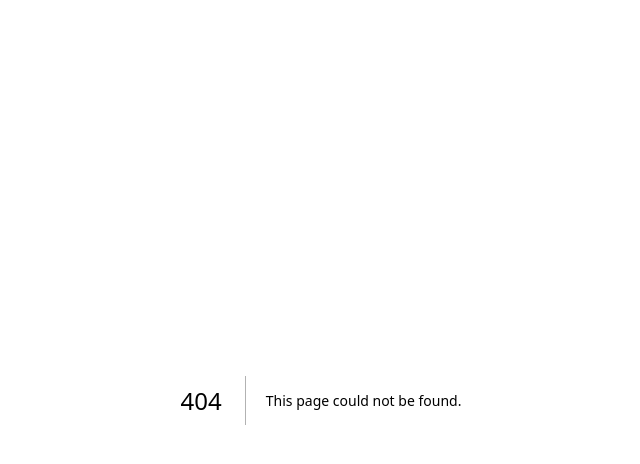
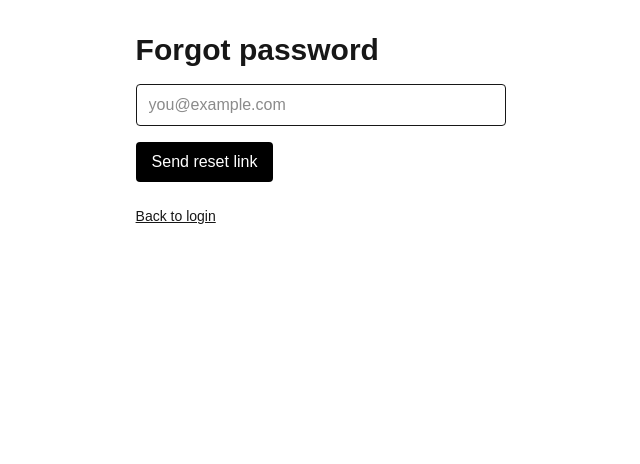
Before and after one commit to tasniamaha/CampusLoop, a Next.js app in the folder frontend/web/: page /forgot-password in a window 1280 px wide. Before the commit this address had no page. Shown: the top 464 px of the page, without its empty margins (319-959 px from the left). Built offline with nearby package versions, Linux system fonts and the light colour scheme.

Commit message:
feat:added pages for forgot and reset password

```diff
--- /dev/null
+++ b/frontend/web/app/api/auth/forgot-password/route.ts
@@ -0,0 +1,26 @@
+import { NextRequest, NextResponse } from 'next/server';
+import { forwardedForHeader } from '../../../../lib/client-ip';
+
+export async function POST(request: NextRequest) {
+  let body: unknown;
+  try {
+    body = await request.json();
+  } catch {
+    return NextResponse.json({ message: 'Invalid request body' }, { status: 400 });
+  }
+  if (!process.env.API_URL) {
+    return NextResponse.json({ message: 'Service is not configured' }, { status: 500 });
+  }
+  try {
+    const response = await fetch(`${process.env.API_URL}/auth/forgot-password`, {
+      method: 'POST',
+      headers: { 'Content-Type': 'application/json', ...forwardedForHeader(request) },
+      body: JSON.stringify(body),
+      cache: 'no-store',
+    });
+    const data = await response.json();
+    return NextResponse.json(data, { status: response.status });
+  } catch {
+    return NextResponse.json({ message: 'Unable to connect to the service' }, { status: 502 });
+  }
+}
--- /dev/null
+++ b/frontend/web/app/api/auth/reset-password/route.ts
@@ -0,0 +1,26 @@
+import { NextRequest, NextResponse } from 'next/server';
+import { forwardedForHeader } from '../../../../lib/client-ip';
+
+export async function POST(request: NextRequest) {
+  let body: unknown;
+  try {
+    body = await request.json();
+  } catch {
+    return NextResponse.json({ message: 'Invalid request body' }, { status: 400 });
+  }
+  if (!process.env.API_URL) {
+    return NextResponse.json({ message: 'Service is not configured' }, { status: 500 });
+  }
+  try {
+    const response = await fetch(`${process.env.API_URL}/auth/reset-password`, {
+      method: 'POST',
+      headers: { 'Content-Type': 'application/json', ...forwardedForHeader(request) },
+      body: JSON.stringify(body),
+      cache: 'no-store',
+    });
+    const data = await response.json();
+    return NextResponse.json(data, { status: response.status });
+  } catch {
+    return NextResponse.json({ message: 'Unable to connect to the service' }, { status: 502 });
+  }
+}
--- /dev/null
+++ b/frontend/web/app/forgot-password/page.tsx
@@ -0,0 +1,56 @@
+'use client';
+
+import { useState } from 'react';
+import Link from 'next/link';
+
+export default function ForgotPasswordPage() {
+  const [email, setEmail] = useState('');
+  const [busy, setBusy] = useState(false);
+  const [note, setNote] = useState('');
+
+  async function submit(e: React.SyntheticEvent) {
+    e.preventDefault();
+    setBusy(true);
+    setNote('');
+    try {
+      const res = await fetch('/api/auth/forgot-password', {
+        method: 'POST',
+        headers: { 'Content-Type': 'application/json' },
+        body: JSON.stringify({ email }),
+      });
+      const data = await res.json().catch(() => ({}));
+      setNote(
+        res.status === 429
+          ? 'Too many requests. Please try again later.'
+          : res.ok
+            ? data.message
+            : 'Could not send the link. Check the email address and try again.',
+      );
+    } catch {
+      setNote('Unable to connect. Please try again.');
+    } finally {
+      setBusy(false);
+    }
+  }
+
+  return (
+    <main className="mx-auto max-w-md p-8">
+      <h1 className="mb-4 text-3xl font-bold">Forgot password</h1>
+      <form onSubmit={submit} className="space-y-4">
+        <input
+          type="email"
+          required
+          value={email}
+          onChange={(e) => setEmail(e.target.value)}
+          placeholder="you@example.com"
+          className="w-full rounded border px-3 py-2"
+        />
+        <button disabled={busy} className="rounded bg-black px-4 py-2 text-white disabled:opacity-50">
+          {busy ? 'Sending...' : 'Send reset link'}
+        </button>
+      </form>
+      {note && <p role="status" className="mt-4 text-sm text-gray-700">{note}</p>}
+      <Link href="/login" className="mt-6 inline-block text-sm underline">Back to login</Link>
+    </main>
+  );
+}
--- a/frontend/web/app/login/page.tsx
+++ b/frontend/web/app/login/page.tsx
@@ -106,7 +106,7 @@ export default function LoginPage() {
             {loading ? 'Signing in...' : 'Sign in'}
           </button>
         </form>
-
+        <Link href="/forgot-password" className="text-sm underline">Forgot password?</Link>
         <p className="mt-6 text-center text-sm text-gray-600">
           New to CampusLoop?{' '}
           <Link href="/register" className="font-semibold text-indigo-600 hover:underline">
--- /dev/null
+++ b/frontend/web/app/reset-password/page.tsx
@@ -0,0 +1,78 @@
+'use client';
+
+import { useEffect, useRef, useState } from 'react';
+import Link from 'next/link';
+
+export default function ResetPasswordPage() {
+  const tokenRef = useRef('');
+  const [hasToken, setHasToken] = useState<boolean | null>(null);
+  const [password, setPassword] = useState('');
+  const [confirm, setConfirm] = useState('');
+  const [state, setState] = useState<'idle' | 'busy' | 'ok' | 'error'>('idle');
+  const [message, setMessage] = useState('');
+
+useEffect(() => {
+  if (!tokenRef.current) {
+    tokenRef.current = new URLSearchParams(window.location.search).get('token') ?? '';
+    if (tokenRef.current) window.history.replaceState(null, '', '/reset-password');
+  }
+  setHasToken(tokenRef.current.length > 0);
+}, []);
+
+  async function submit(e: React.SyntheticEvent) {
+    e.preventDefault();
+    if (password !== confirm) {
+      setMessage('Passwords do not match.');
+      setState('error');
+      return;
+    }
+    setState('busy');
+    setMessage('');
+    try {
+      const res = await fetch('/api/auth/reset-password', {
+        method: 'POST',
+        headers: { 'Content-Type': 'application/json' },
+        body: JSON.stringify({ token: tokenRef.current, password }),
+      });
+      const data = await res.json().catch(() => ({}));
+      if (res.ok) return setState('ok');
+      const m = data.message;
+      setMessage(Array.isArray(m) ? m.join(', ') : m || 'Reset failed.');
+      setState('error');
+    } catch {
+      setMessage('Unable to connect. Please try again.');
+      setState('error');
+    }
+  }
+
+  return (
+    <main className="mx-auto max-w-md p-8">
+      <h1 className="mb-4 text-3xl font-bold">Choose a new password</h1>
+      {hasToken === false && (
+        <p role="alert" className="text-sm text-red-600">
+          This page needs the link from your reset email.{' '}
+          <Link href="/forgot-password" className="underline">Request a new one</Link>
+        </p>
+      )}
+      {hasToken && state === 'ok' && (
+        <p className="text-emerald-700">
+          Password updated. <Link href="/login" className="underline">Log in</Link>
+        </p>
+      )}
+      {hasToken && state !== 'ok' && (
+        <form onSubmit={submit} className="space-y-4">
+          <input type="password" required minLength={12} maxLength={72} value={password}
+            onChange={(e) => setPassword(e.target.value)} placeholder="New password (12+ characters)"
+            className="w-full rounded border px-3 py-2" />
+          <input type="password" required minLength={12} maxLength={72} value={confirm}
+            onChange={(e) => setConfirm(e.target.value)} placeholder="Confirm new password"
+            className="w-full rounded border px-3 py-2" />
+          {state === 'error' && <p role="alert" className="text-sm text-red-600">{message}</p>}
+          <button disabled={state === 'busy'} className="rounded bg-black px-4 py-2 text-white disabled:opacity-50">
+            {state === 'busy' ? 'Saving...' : 'Update password'}
+          </button>
+        </form>
+      )}
+    </main>
+  );
+}
```
